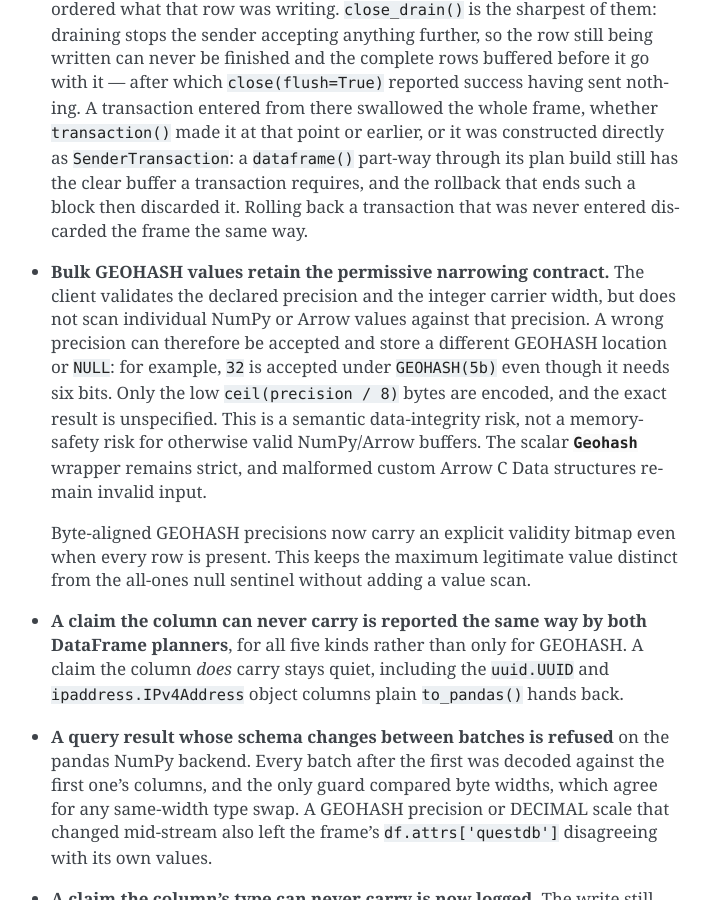
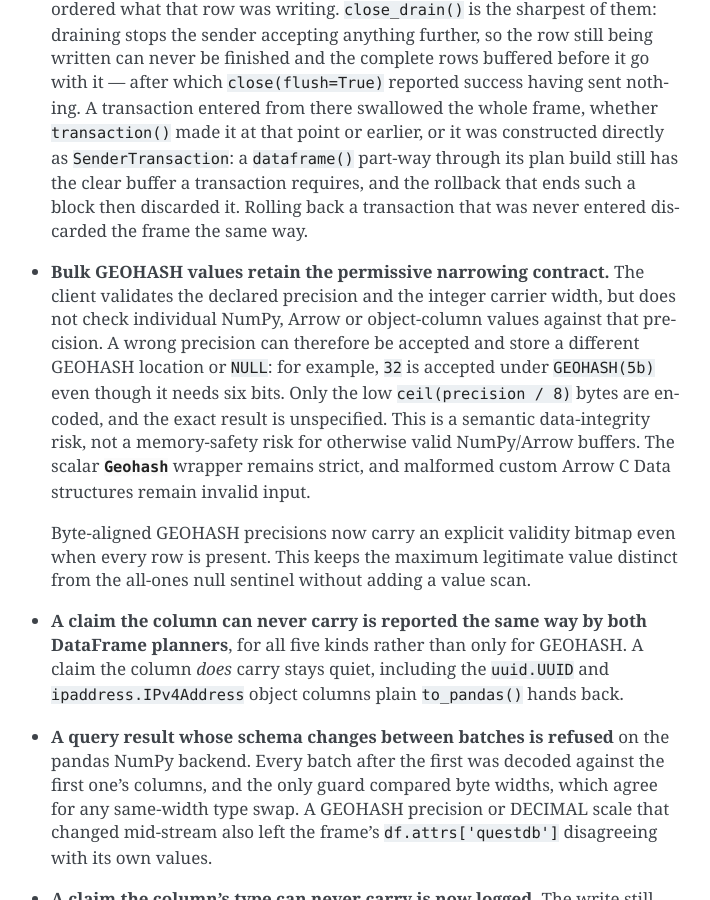
Before and after one commit to questdb/py-questdb-client, a Sphinx documentation site: the page built from docs/changelog.rst, in a window 1280 px wide and 900 px high, scrolled down 12716 px. Shown: the whole window, without its empty margins (399-1109 px from the left). Built offline with Sphinx 7.4.7, drawn with Linux system fonts in a browser that asks for light colours.

Commit message:
Say bulk GEOHASH values are unchecked by design
DataFrame GEOHASH values are raw bit patterns: the client checks the
precision and the integer carrier width, and leaves the values to the
caller, on every input shape. The object-column builder range-checks
IPV4 and CHAR in the same loop but not GEOHASH, and a review read that
as an oversight. It is deliberate, and the code and docs now say so
where a reader meets it.

The object route follows the same rule as NumPy and Arrow so that one
frame gets one answer. Plain to_pandas() returns a GEOHASH column as a
masked column when it holds a null and as a NumPy column when it does
not, and a masked column reaches this builder as Python ints. A check
there alone would refuse an edited frame whose column holds a null and
write the same frame without one. Checked against QuestDB 10.0.1.

- The comment in _dataframe_columnar_build_int_pyobj states the
  contract, the reason, and the test that pins it.
- The dataframe() docstring names GEOHASH as the exception to the
  refusal of values an object column's type cannot hold, and says the
  bulk rule covers object and masked columns.
- The Geohash docstrings, docs/troubleshooting.rst and the CHANGELOG
  entry name object columns alongside NumPy and Arrow.
- test_roundtrip_claim_forwards_arbitrary_geohash_values gains a
  masked Int16 case, the shape to_pandas() returns for a column
  holding a null.

Co-Authored-By: Claude Opus 5.5 <noreply@anthropic.com>

```diff
--- a/CHANGELOG.rst
+++ b/CHANGELOG.rst
@@ -570,11 +570,11 @@ Fixed
   rollback that ends such a block then discarded it. Rolling back a
   transaction that was never entered discarded the frame the same way.
 
-- **Bulk GEOHASH values retain the permissive narrowing contract.** The
-  client validates the declared precision and the integer carrier width, but
-  does not scan individual NumPy or Arrow values against that precision.
-  A wrong precision can therefore be accepted and store a different GEOHASH
-  location or ``NULL``: for example, ``32`` is accepted under
+- **Bulk GEOHASH values retain the permissive narrowing contract.** The client
+  validates the declared precision and the integer carrier width, but does not
+  check individual NumPy, Arrow or object-column values against that
+  precision. A wrong precision can therefore be accepted and store a different
+  GEOHASH location or ``NULL``: for example, ``32`` is accepted under
   ``GEOHASH(5b)`` even though it needs six bits. Only the low
   ``ceil(precision / 8)`` bytes are encoded, and the exact result is
   unspecified. This is a semantic data-integrity risk, not a memory-safety
--- a/docs/troubleshooting.rst
+++ b/docs/troubleshooting.rst
@@ -127,13 +127,14 @@ value contracts.
   at a different precision is rejected and that row is rewound. A flush clears
   the client-side pin; it does not prove that the precision agrees with an
   existing server column.
-* Bulk NumPy/Arrow ingestion validates the declared precision and carrier
-  width, but treats every value as a raw bit pattern. It does not check that
-  the pattern has no bits set above the declared precision. Thus ``32`` under
-  ``GEOHASH(5b)`` is accepted even though it needs six bits. If the declared
-  precision is wrong for the data, the write can succeed and store a different
-  GEOHASH location or ``NULL``. Only the low ``ceil(precision / 8)`` bytes are
-  encoded, and the exact result of an inconsistent value is unspecified.
+* Bulk ingestion, from NumPy, Arrow and object columns alike, validates the
+  declared precision and carrier width, but treats every value as a raw bit
+  pattern. It does not check that the pattern has no bits set above the
+  declared precision. Thus ``32`` under ``GEOHASH(5b)`` is accepted even
+  though it needs six bits. If the declared precision is wrong for the data,
+  the write can succeed and store a different GEOHASH location or ``NULL``.
+  Only the low ``ceil(precision / 8)`` bytes are encoded, and the exact result
+  of an inconsistent value is unspecified.
 
 This unchecked bulk-value rule is a semantic data-integrity risk, not a
 memory-safety risk for otherwise valid NumPy/Arrow buffers. Validate bulk
```
Also changed, not shown: 3 other files.
